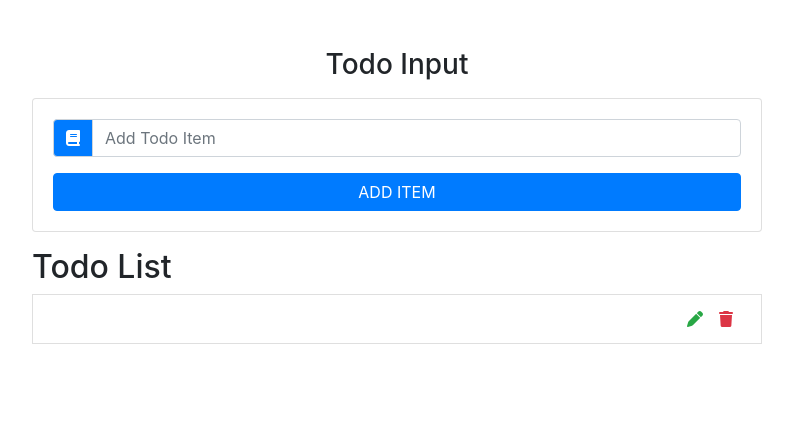
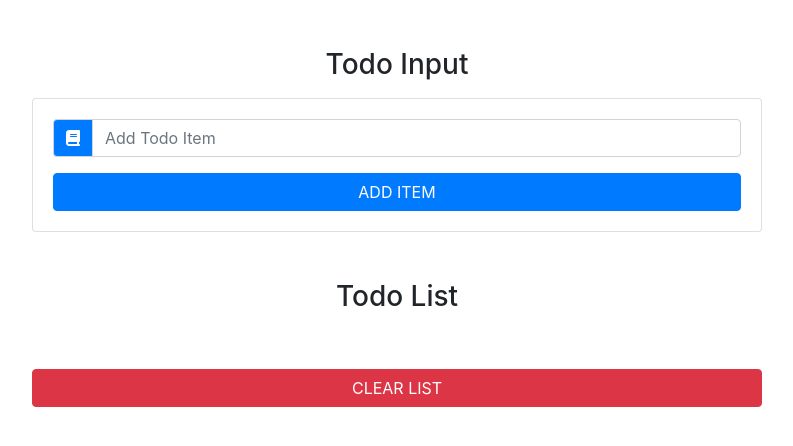
Before and after one commit to M-AamirBakhtiar/react-todo-list, a React (Create React App) app: page / in a window 1280 px wide. Shown: the top 446 px of the page, without its empty margins (243-1036 px from the left). Built offline with nearby package versions, Linux system fonts and the light colour scheme.

Commit message:
Added component Logic

```diff
--- a/src/components/TodoList/TodoList.js
+++ b/src/components/TodoList/TodoList.js
@@ -3,11 +3,25 @@
 
 export default class TodoList extends Component {
   render() {
+    const { items, clearList, handleDelete, handleEdit } = this.props;
     return (
-      <>
-        <h2>Todo List</h2>
-        <TodoItem />
-      </>
+      <ul className="list-group my-5">
+        <h3 className="text-capitalize text-center">todo list</h3>
+        {items.map(item => (
+          <TodoItem
+            key={item.id}
+            title={item.title}
+            handleDelete={() => handleDelete(item.id)}
+            handleEdit={() => handleEdit(item.id)}
+          />
+        ))}
+        <button
+          className="btn btn-danger btn-block text-uppercase mt-5"
+          onClick={clearList}
+        >
+          clear List
+        </button>
+      </ul>
     );
   }
 }
```
